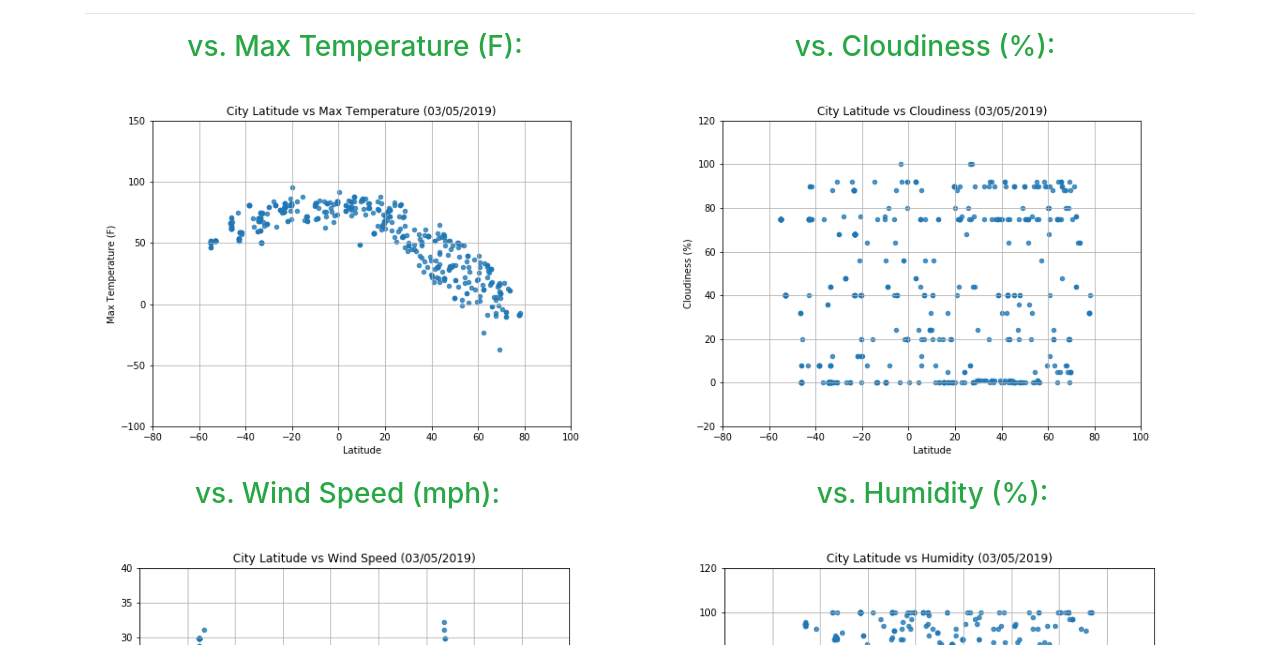
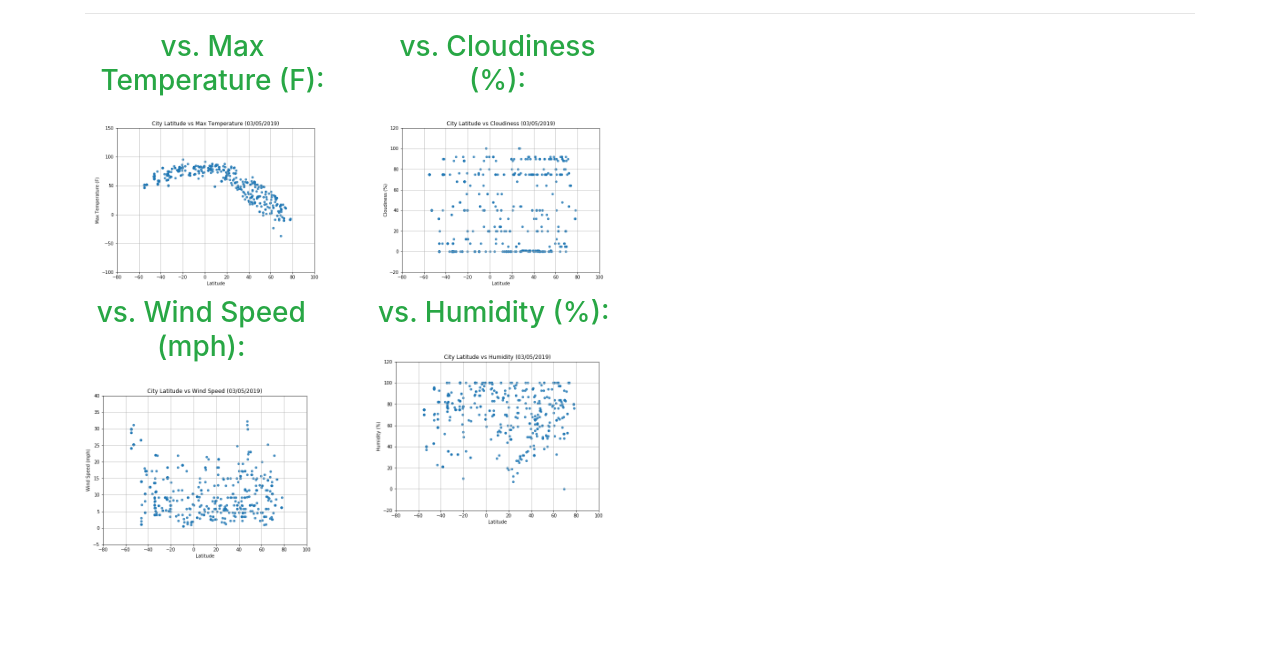
Before and after one commit to psahai10/Samples_webpages, a plain HTML site: page landing.html in a window 1280 px wide. Shown: the part 155-800 px from the top of the page. Drawn offline with nearby package versions, Linux system fonts and the light colour scheme.

Commit message:
fifth commit

```diff
--- a/landing.html
+++ b/landing.html
@@ -82,7 +82,7 @@
 </div>
           <div class="container">
                   <div class="row">
-                        <div class="col-lg-6 col-md-6 col-sm-12 col-xs-12">
+                        <div class="col-lg-3 col-md-6 col-sm-12 col-xs-12">
                             <div class="caption">
                                 <div class="text-center">
                                     <h3 class= "text-success">vs. Max Temperature (F):</h3>
@@ -93,7 +93,7 @@
                         </div>
 
                       </div>
-                      <div class="col-lg-6 col-md-6 col-sm-12 col-xs-12">
+                      <div class="col-lg-3 col-md-6 col-sm-12 col-xs-12">
                             <div class="caption">
                                     <div class="text-center">
                                     <h3 class= "text-success">vs. Cloudiness (%):</h3>
@@ -104,7 +104,7 @@
                           </div>
                       </div>
                       <div class="row">
-                            <div class="col-lg-6 col-md-6 col-sm-12 col-xs-12">
+                            <div class="col-lg-3 col-md-6 col-sm-12 col-xs-12">
                             <div class="caption">
                                     <div class="text-center">
                                     <h3 class= "text-success">vs. Wind Speed (mph):</h3>
@@ -114,7 +114,7 @@
                                 <a href=wind.html><img src="Wind.png" alt="..." class="img-fluid" class="img-responsive"></a>
                           </div>
                       </div>
-                      <div class="col-lg-6 col-md-6 col-sm-12 col-xs-12">
+                      <div class="col-lg-3 col-md-6 col-sm-12 col-xs-12">
                             <div class="caption">
                                     <div class="text-center">
                                     <h3 class= "text-success">vs. Humidity (%):</h3>
```
